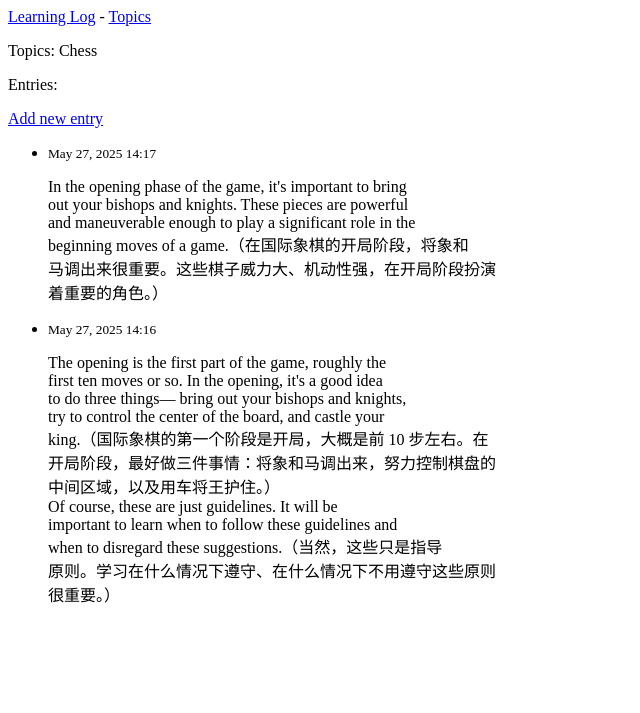
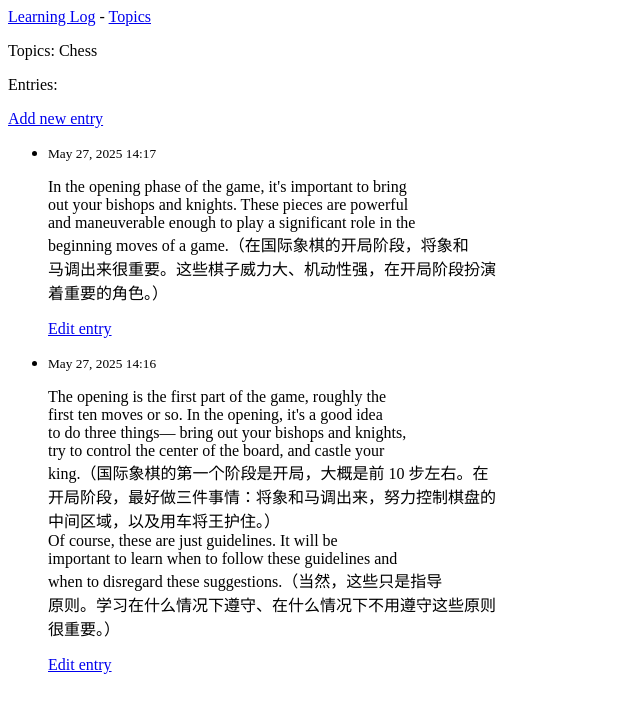
Before and after one commit to btbrad/learning_log, a Django app: page /topics/1/ in a window 1280 px wide. Shown: the top 713 px of the page, without its empty margins (0-640 px from the left). Run offline with Django 4.2, Linux system fonts and the light colour scheme; data comes from the database, SQL or seed files in the repository.

Commit message:
编辑条目

```diff
--- a/learning_logs/templates/learning_logs/topic.html
+++ b/learning_logs/templates/learning_logs/topic.html
@@ -11,6 +11,9 @@
       <li>
         <small>{{ entry.date_added|date:'M d, Y H:i' }}</small>
         <p>{{ entry.text|linebreaks }}</p>
+        <p>
+          <a href="{% url 'learning_logs:edit_entry' entry.id %}">Edit entry</a>
+        </p>
       </li>
     {% empty %}
       <li>There are no entries for this topic yet.</li>
--- a/learning_logs/urls.py
+++ b/learning_logs/urls.py
@@ -16,4 +16,6 @@ urlpatterns = [
     path('new_topic/', views.new_topic, name='new_topic'),
     # 用于添加新条目的页面
     path('new_entry/<int:topic_id>/', views.new_entry, name='new_entry'),
+    # 用于编辑条目的页面
+    path('edit_entry/<int:entry_id>/', views.edit_entry, name='edit_entry'),
 ]
--- a/learning_logs/views.py
+++ b/learning_logs/views.py
@@ -1,5 +1,5 @@
 from django.shortcuts import render, redirect
-from .models import Topic
+from .models import Topic, Entry
 from .forms import TopicForm, EntryForm
 
 # Create your views here.
@@ -55,3 +55,21 @@ def new_entry(request, topic_id):
     # 显示空表单或指出表单数据无效
     context = {'topic': topic, 'form': form}
     return render(request, 'learning_logs/new_entry.html', context)
+
+def edit_entry(request, entry_id):
+    """编辑既有的条目"""
+    entry = Entry.objects.get(id=entry_id)
+    topic = entry.topic
+
+    if request.method != 'POST':
+        # 初次请求，使用当前条目填充表单
+        form = EntryForm(instance=entry)
+    else:
+        # POST提交的数据，对数据进行处理
+        form = EntryForm(instance=entry, data=request.POST)
+        if form.is_valid():
+            form.save()
+            return redirect('learning_logs:topic', topic_id=topic.id)
+
+    context= {'entry': entry, 'topic': topic, 'form': form}
+    return render(request, 'learning_logs/edit_entry.html', context)
```
Also changed, not shown: learning_logs/templates/learning_logs/edit_entry.html (added, +13 -0 lines).
